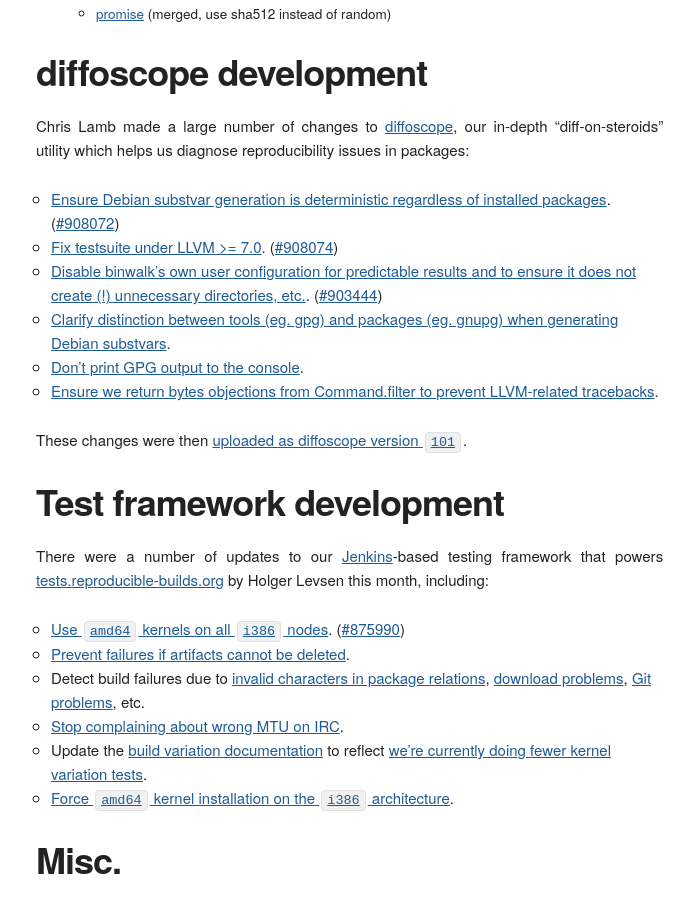
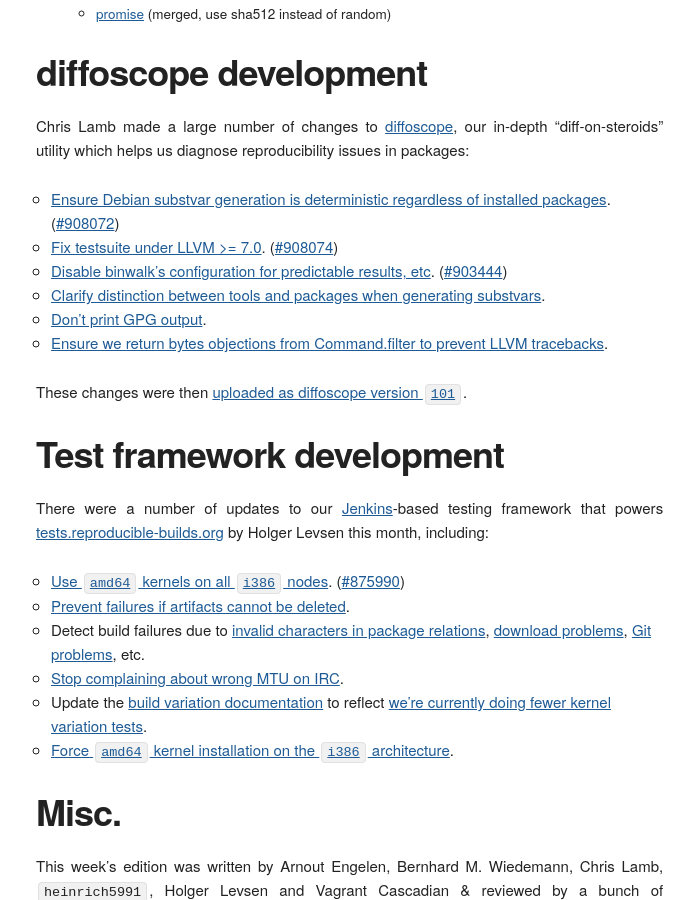
Before and after one commit to prototypefund/reproducible-website, a Jekyll site: the page built from _blog/posts/177.md, in a window 1280 px wide and 900 px high, scrolled down 1634 px. Shown: the whole window, without its empty margins (124-818 px from the left). Built offline with Jekyll 4.4.1, drawn with Linux system fonts in a browser that asks for light colours; some web fonts are replaced.

Commit message:
Misc cosmetic changes.

```diff
--- a/_blog/posts/177.md
+++ b/_blog/posts/177.md
@@ -50,10 +50,10 @@
 
 * [Ensure Debian substvar generation is deterministic regardless of installed packages](https://salsa.debian.org/reproducible-builds/diffoscope/commit/889e4bf). ([#908072](<https://bugs.debian.org/908072]))
 * [Fix testsuite under LLVM >= 7.0](https://salsa.debian.org/reproducible-builds/diffoscope/commit/f29fdd9). ([#908074](<https://bugs.debian.org/908074]))
-* [Disable binwalk's own user configuration for predictable results and to ensure it does not create (!) unnecessary directories, etc.](https://salsa.debian.org/reproducible-builds/diffoscope/commit/075acf2). ([#903444](<https://bugs.debian.org/903444]))
-* [Clarify distinction between tools (eg. gpg) and packages (eg. gnupg) when generating Debian substvars](https://salsa.debian.org/reproducible-builds/diffoscope/commit/d57dba3).
-* [Don't print GPG output to the console](https://salsa.debian.org/reproducible-builds/diffoscope/commit/3350968).
-* [Ensure we return bytes objections from Command.filter to prevent LLVM-related tracebacks](https://salsa.debian.org/reproducible-builds/diffoscope/commit/68f3bdd).
+* [Disable binwalk's configuration for predictable results, etc](https://salsa.debian.org/reproducible-builds/diffoscope/commit/075acf2). ([#903444](<https://bugs.debian.org/903444]))
+* [Clarify distinction between tools and packages when generating substvars](https://salsa.debian.org/reproducible-builds/diffoscope/commit/d57dba3).
+* [Don't print GPG output](https://salsa.debian.org/reproducible-builds/diffoscope/commit/3350968).
+* [Ensure we return bytes objections from Command.filter to prevent LLVM tracebacks](https://salsa.debian.org/reproducible-builds/diffoscope/commit/68f3bdd).
 
 These changes were then [uploaded as diffoscope version `101`](https://tracker.debian.org/news/987527/accepted-diffoscope-101-source-all-into-unstable/).
 
```
